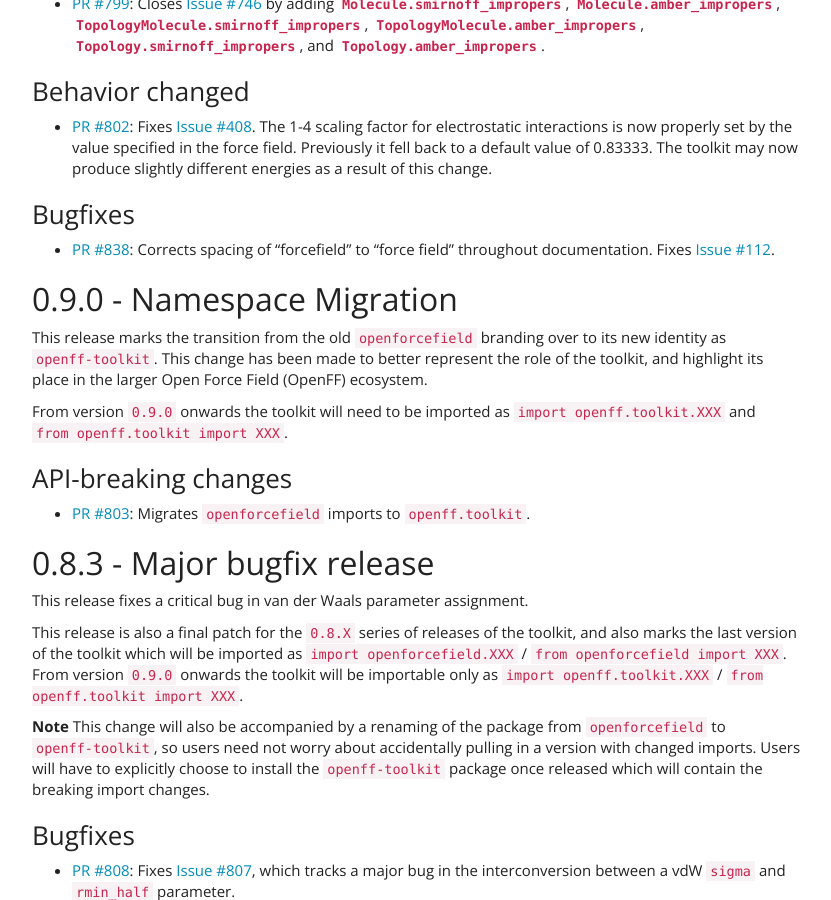
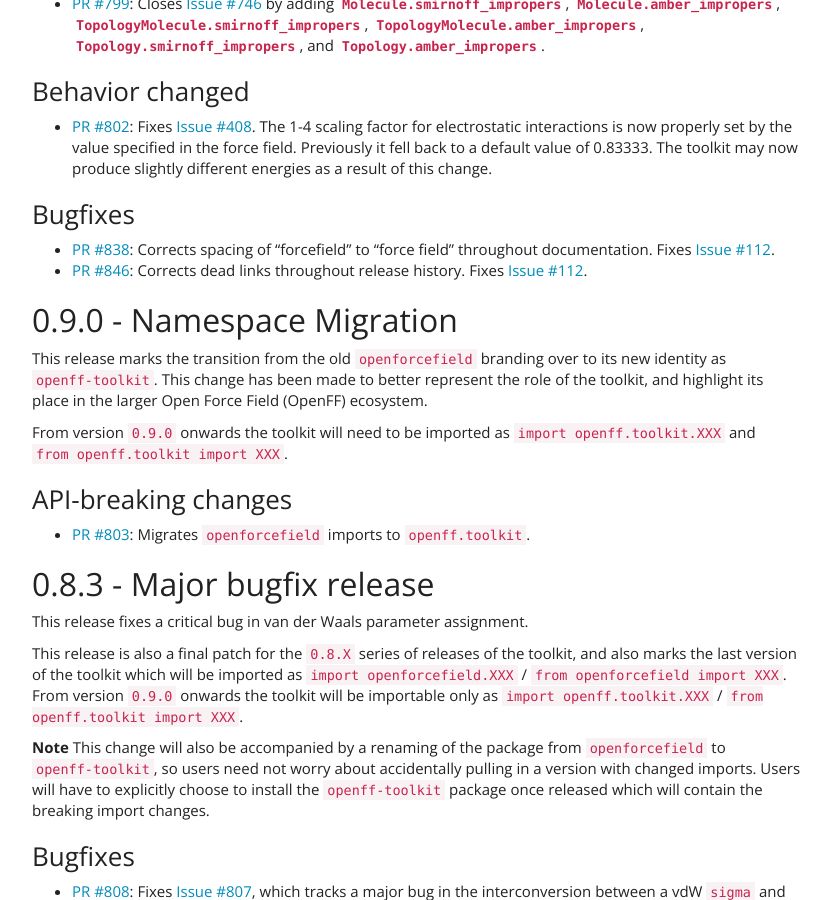
Before and after one commit to openforcefield/openff-toolkit, a Sphinx documentation site: the page built from docs/releasehistory.rst, in a window 1280 px wide and 900 px high, scrolled down 442 px. Shown: the whole window, without its empty margins (38-869 px from the left). Built offline with Sphinx 7.4.7, drawn with Linux system fonts in a browser that asks for light colours.

Commit message:
Updated release history for PR #846

```diff
--- a/docs/releasehistory.rst
+++ b/docs/releasehistory.rst
@@ -39,6 +39,8 @@ Bugfixes
 """"""""
 - `PR #838 <https://github.com/openforcefield/openff-toolkit/pull/838>`_: Corrects spacing of "forcefield" to "force
   field" throughout documentation. Fixes `Issue #112 <https://github.com/openforcefield/openff-toolkit/issues/112>`_.
+- `PR #846 <https://github.com/openforcefield/openff-toolkit/pull/846>`_: Corrects dead links throughout release history.
+  Fixes `Issue #112 <https://github.com/openforcefield/openff-toolkit/issues/835>`_.
 
 0.9.0 - Namespace Migration
 ---------------------------
```
